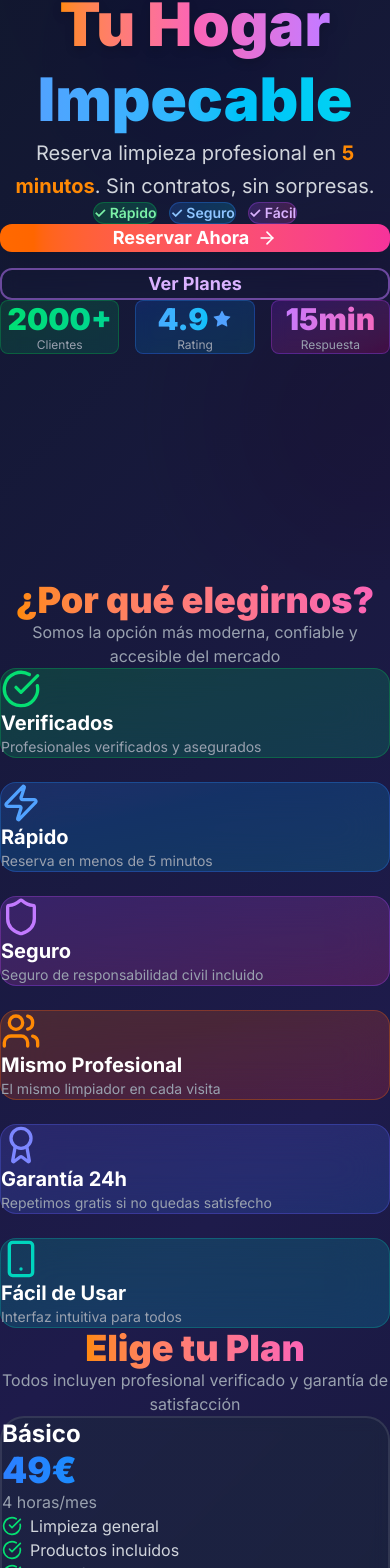
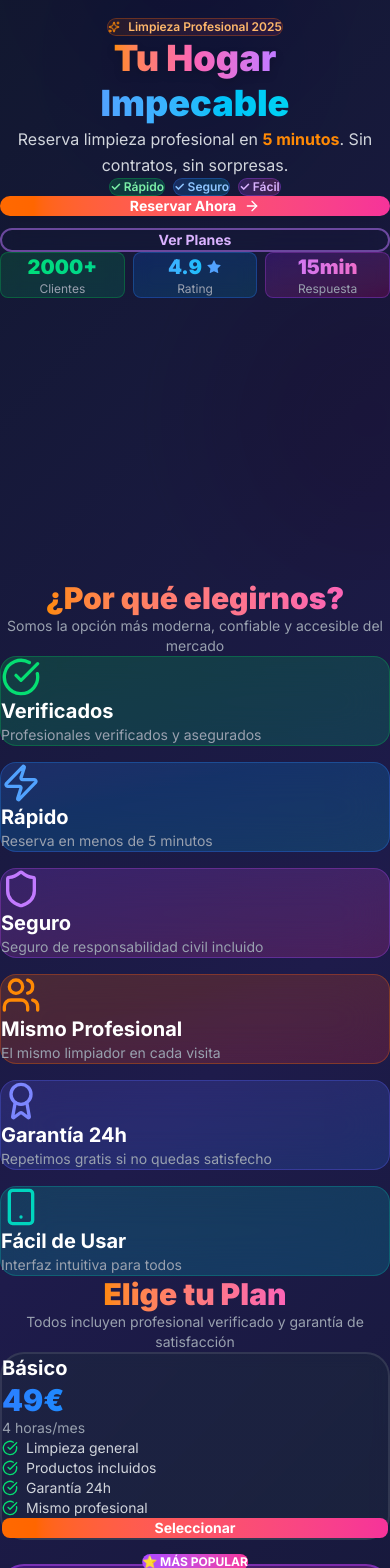
Before and after one commit to madcalle-n8n/limpieza-facil3, a Next.js app: page / in a window 390 px wide. Shown: the part 264-1832 px from the top of the page. Built offline with nearby package versions, Linux system fonts and the light colour scheme.

Commit message:
commit modificacion 4

```diff
--- a/app/page.tsx
+++ b/app/page.tsx
@@ -5,10 +5,10 @@ import Link from 'next/link'
 
 export default function Home() {
   return (
-    <div className="flex flex-col w-full"> {/* Añadido w-full y flex-col para asegurar estructura */}
+    <div className="flex flex-col w-full min-h-screen">
 
       {/* Hero Section */}
-      <section className="relative min-h-screen flex items-center justify-center overflow-hidden pt-20 w-full">
+      <section className="relative w-full min-h-screen flex items-center justify-center overflow-hidden">
         {/* Animated Background Blobs */}
         <div className="absolute inset-0 overflow-hidden pointer-events-none">
           <div className="absolute top-20 left-10 w-72 h-72 bg-purple-600 rounded-full mix-blend-multiply filter blur-3xl opacity-20 animate-blob"></div>
@@ -17,15 +17,15 @@ export default function Home() {
         </div>
 
         {/* Añadido w-full al contenedor principal para asegurar centrado */}
-        <div className="relative z-10 w-full max-w-6xl mx-auto px-4 md:px-8 text-center">
+        <div className="relative z-10 w-full max-w-6xl mx-auto px-4 sm:px-6 md:px-8 lg:px-4 text-center flex flex-col items-center">
           {/* Badge */}
-          <div className="inline-flex items-center gap-2 px-4 py-2 mb-8 bg-gradient-to-r from-orange-500/10 to-pink-500/10 border border-orange-500/30 rounded-full backdrop-blur-xl">
-            <Sparkles className="w-4 h-4 text-orange-400" />
-            <span className="text-sm font-semibold text-orange-300">Limpieza Profesional 2025</span>
+          <div className="inline-flex items-center gap-2 px-3 sm:px-4 py-1.5 sm:py-2 mb-6 sm:mb-8 bg-gradient-to-r from-orange-500/10 to-pink-500/10 border border-orange-500/30 rounded-full backdrop-blur-xl text-xs sm:text-sm">
+            <Sparkles className="w-3 h-3 sm:w-4 sm:h-4 text-orange-400 flex-shrink-0" />
+            <span className="font-semibold text-orange-300">Limpieza Profesional 2025</span>
           </div>
 
           {/* Main Title */}
-          <h1 className="text-6xl md:text-8xl font-black mb-6 leading-tight">
+          <h1 className="text-4xl sm:text-5xl md:text-6xl lg:text-7xl font-black mb-4 sm:mb-6 leading-tight">
             <span className="bg-gradient-to-r from-orange-400 via-pink-400 to-purple-400 bg-clip-text text-transparent drop-shadow-lg">
               Tu Hogar
             </span>
@@ -36,50 +36,50 @@ export default function Home() {
           </h1>
 
           {/* Subtitle */}
-          <p className="text-xl md:text-2xl text-gray-300 mb-8 max-w-2xl mx-auto leading-relaxed">
+          <p className="text-base sm:text-lg md:text-xl lg:text-2xl text-gray-300 mb-6 sm:mb-8 max-w-2xl leading-relaxed px-2">
             Reserva limpieza profesional en <span className="font-bold text-orange-400">5 minutos</span>. Sin contratos, sin sorpresas.
           </p>
 
           {/* CTA Badges */}
-          <div className="flex justify-center gap-3 mb-12 flex-wrap">
-            <div className="px-4 py-2 bg-gradient-to-r from-green-500/20 to-emerald-500/20 border border-green-500/30 rounded-full text-green-300 font-semibold text-sm backdrop-blur">
+          <div className="flex justify-center gap-2 sm:gap-3 mb-8 sm:mb-12 flex-wrap">
+            <div className="px-3 sm:px-4 py-1.5 sm:py-2 bg-gradient-to-r from-green-500/20 to-emerald-500/20 border border-green-500/30 rounded-full text-green-300 font-semibold text-xs sm:text-sm backdrop-blur">
               ✓ Rápido
             </div>
-            <div className="px-4 py-2 bg-gradient-to-r from-blue-500/20 to-cyan-500/20 border border-blue-500/30 rounded-full text-blue-300 font-semibold text-sm backdrop-blur">
+            <div className="px-3 sm:px-4 py-1.5 sm:py-2 bg-gradient-to-r from-blue-500/20 to-cyan-500/20 border border-blue-500/30 rounded-full text-blue-300 font-semibold text-xs sm:text-sm backdrop-blur">
               ✓ Seguro
             </div>
-            <div className="px-4 py-2 bg-gradient-to-r from-purple-500/20 to-pink-500/20 border border-purple-500/30 rounded-full text-purple-300 font-semibold text-sm backdrop-blur">
+            <div className="px-3 sm:px-4 py-1.5 sm:py-2 bg-gradient-to-r from-purple-500/20 to-pink-500/20 border border-purple-500/30 rounded-full text-purple-300 font-semibold text-xs sm:text-sm backdrop-blur">
               ✓ Fácil
             </div>
           </div>
 
           {/* CTA Buttons - Corregidos enlaces */}
-          <div className="flex flex-col sm:flex-row justify-center gap-4 mb-16">
-            <Link href="/reservar" className="group px-8 py-4 bg-gradient-to-r from-orange-500 to-pink-500 text-white rounded-xl font-bold text-lg hover:shadow-2xl transform hover:scale-105 transition-all shadow-xl flex items-center justify-center gap-2">
+          <div className="flex flex-col sm:flex-row justify-center gap-3 sm:gap-4 mb-12 sm:mb-16 w-full sm:w-auto px-2">
+            <Link href="/reservar" className="group px-6 sm:px-8 py-3 sm:py-4 bg-gradient-to-r from-orange-500 to-pink-500 text-white rounded-xl font-bold text-sm sm:text-lg hover:shadow-2xl transform hover:scale-105 transition-all shadow-xl flex items-center justify-center gap-2">
               Reservar Ahora
-              <ArrowRight className="w-5 h-5 group-hover:translate-x-1 transition-transform" />
+              <ArrowRight className="w-4 h-4 sm:w-5 sm:h-5 group-hover:translate-x-1 transition-transform" />
             </Link>
-            <Link href="/#planes" className="px-8 py-4 border-2 border-purple-400/50 text-purple-300 rounded-xl font-bold text-lg hover:bg-purple-400/10 transition-all backdrop-blur flex items-center justify-center">
+            <Link href="/#planes" className="px-6 sm:px-8 py-3 sm:py-4 border-2 border-purple-400/50 text-purple-300 rounded-xl font-bold text-sm sm:text-lg hover:bg-purple-400/10 transition-all backdrop-blur flex items-center justify-center">
               Ver Planes
             </Link>
           </div>
 
           {/* Stats */}
-          <div className="grid grid-cols-3 gap-4 md:gap-8 max-w-xl mx-auto">
-            <div className="p-4 rounded-lg bg-gradient-to-br from-green-600/20 to-emerald-600/20 border border-green-500/30 backdrop-blur hover:scale-110 transition-transform">
-              <div className="text-3xl font-black bg-gradient-to-r from-green-400 to-emerald-400 bg-clip-text text-transparent">
+          <div className="grid grid-cols-3 gap-2 sm:gap-4 md:gap-8 w-full max-w-xl">
+            <div className="p-3 sm:p-4 rounded-lg bg-gradient-to-br from-green-600/20 to-emerald-600/20 border border-green-500/30 backdrop-blur hover:scale-110 transition-transform">
+              <div className="text-xl sm:text-2xl md:text-3xl font-black bg-gradient-to-r from-green-400 to-emerald-400 bg-clip-text text-transparent">
                 2000+
               </div>
               <p className="text-xs text-gray-400 mt-1">Clientes</p>
             </div>
-            <div className="p-4 rounded-lg bg-gradient-to-br from-blue-600/20 to-cyan-600/20 border border-blue-500/30 backdrop-blur hover:scale-110 transition-transform">
-              <div className="text-3xl font-black bg-gradient-to-r from-blue-400 to-cyan-400 bg-clip-text text-transparent flex items-center justify-center gap-1">
-                4.9 <Star className="w-5 h-5 fill-blue-400" />
+            <div className="p-3 sm:p-4 rounded-lg bg-gradient-to-br from-blue-600/20 to-cyan-600/20 border border-blue-500/30 backdrop-blur hover:scale-110 transition-transform">
+              <div className="text-xl sm:text-2xl md:text-3xl font-black bg-gradient-to-r from-blue-400 to-cyan-400 bg-clip-text text-transparent flex items-center justify-center gap-1">
+                4.9 <Star className="w-4 h-4 sm:w-5 sm:h-5 fill-blue-400" />
               </div>
               <p className="text-xs text-gray-400 mt-1">Rating</p>
             </div>
-            <div className="p-4 rounded-lg bg-gradient-to-br from-purple-600/20 to-pink-600/20 border border-purple-500/30 backdrop-blur hover:scale-110 transition-transform">
-              <div className="text-3xl font-black bg-gradient-to-r from-purple-400 to-pink-400 bg-clip-text text-transparent">
+            <div className="p-3 sm:p-4 rounded-lg bg-gradient-to-br from-purple-600/20 to-pink-600/20 border border-purple-500/30 backdrop-blur hover:scale-110 transition-transform">
+              <div className="text-xl sm:text-2xl md:text-3xl font-black bg-gradient-to-r from-purple-400 to-pink-400 bg-clip-text text-transparent">
                 15min
               </div>
               <p className="text-xs text-gray-400 mt-1">Respuesta</p>
@@ -89,18 +89,18 @@ export default function Home() {
       </section>
 
       {/* Features Section */}
-      <section id="features" className="relative py-20 px-4 md:px-8 w-full">
+      <section id="features" className="relative w-full py-12 sm:py-16 md:py-20 px-4 sm:px-6 md:px-8">
         <div className="max-w-6xl mx-auto w-full">
-          <h2 className="text-4xl md:text-5xl font-black text-center mb-4">
+          <h2 className="text-3xl sm:text-4xl md:text-5xl font-black text-center mb-3 sm:mb-4">
             <span className="bg-gradient-to-r from-orange-400 to-pink-400 bg-clip-text text-transparent">
               ¿Por qué elegirnos?
             </span>
           </h2>
-          <p className="text-center text-gray-400 mb-16 max-w-2xl mx-auto">
+          <p className="text-center text-gray-400 mb-12 sm:mb-16 max-w-2xl mx-auto text-sm sm:text-base px-2">
             Somos la opción más moderna, confiable y accesible del mercado
           </p>
 
-          <div className="grid grid-cols-1 md:grid-cols-2 lg:grid-cols-3 gap-6">
+          <div className="grid grid-cols-1 sm:grid-cols-2 lg:grid-cols-3 gap-4 sm:gap-6">
             {[
               { icon: CheckCircle, title: 'Verificados', desc: 'Profesionales verificados y asegurados', color: 'from-green-500/20 to-emerald-500/20', border: 'border-green-500/30', iconColor: 'text-green-400' },
               { icon: Zap, title: 'Rápido', desc: 'Reserva en menos de 5 minutos', color: 'from-blue-500/20 to-cyan-500/20', border: 'border-blue-500/30', iconColor: 'text-blue-400' },
@@ -126,18 +126,18 @@ export default function Home() {
       </section>
 
       {/* Pricing Section */}
-      <section id="planes" className="relative py-20 px-4 md:px-8 w-full">
+      <section id="planes" className="relative w-full py-12 sm:py-16 md:py-20 px-4 sm:px-6 md:px-8">
         <div className="max-w-6xl mx-auto w-full">
-          <h2 className="text-4xl md:text-5xl font-black text-center mb-4">
+          <h2 className="text-3xl sm:text-4xl md:text-5xl font-black text-center mb-3 sm:mb-4">
             <span className="bg-gradient-to-r from-orange-400 to-pink-400 bg-clip-text text-transparent">
               Elige tu Plan
             </span>
           </h2>
-          <p className="text-center text-gray-400 mb-16 max-w-2xl mx-auto">
+          <p className="text-center text-gray-400 mb-12 sm:mb-16 max-w-2xl mx-auto text-sm sm:text-base px-2">
             Todos incluyen profesional verificado y garantía de satisfacción
           </p>
 
-          <div className="grid grid-cols-1 md:grid-cols-3 gap-8">
+          <div className="grid grid-cols-1 md:grid-cols-3 gap-6 sm:gap-8">
             {[
               { name: 'Básico', price: '49€', desc: '4 horas/mes', features: ['Limpieza general', 'Productos incluidos', 'Garantía 24h', 'Mismo profesional'], color: 'from-blue-500 to-cyan-500' },
               { name: 'Estándar', price: '89€', desc: '8 horas/mes', features: ['Limpieza profunda', 'Productos premium', 'Cocina a fondo', 'Horarios flexibles', 'Prioridad'], popular: true, color: 'from-purple-500 to-pink-500' },
@@ -145,36 +145,36 @@ export default function Home() {
             ].map((plan, idx) => (
               <div
                 key={idx}
-                className={`relative group p-8 rounded-3xl border-2 backdrop-blur transition-all transform hover:scale-105 ${
+                className={`relative group p-6 sm:p-8 rounded-3xl border-2 backdrop-blur transition-all transform hover:scale-105 ${
                   plan.popular
                     ? `bg-gradient-to-br from-purple-600/30 to-pink-600/30 border-purple-500/50`
                     : 'bg-gradient-to-br from-slate-800/50 to-slate-800/50 border-white/10'
                 }`}
               >
                 {plan.popular && (
-                  <div className="absolute -top-4 left-1/2 transform -translate-x-1/2 z-10">
-                    <div className={`bg-gradient-to-r ${plan.color} text-white px-4 py-1 rounded-full text-sm font-bold flex items-center gap-1`}>
+                  <div className="absolute -top-3 sm:-top-4 left-1/2 transform -translate-x-1/2 z-10">
+                    <div className={`bg-gradient-to-r ${plan.color} text-white px-3 sm:px-4 py-1 rounded-full text-xs sm:text-sm font-bold flex items-center gap-1`}>
                       ⭐ MÁS POPULAR
                     </div>
                   </div>
                 )}
 
-                <h3 className="text-2xl font-bold text-white mb-2">{plan.name}</h3>
-                <p className={`text-4xl font-black bg-gradient-to-r ${plan.color} bg-clip-text text-transparent mb-1`}>
+                <h3 className="text-xl sm:text-2xl font-bold text-white mb-2">{plan.name}</h3>
+                <p className={`text-3xl sm:text-4xl font-black bg-gradient-to-r ${plan.color} bg-clip-text text-transparent mb-1`}>
                   {plan.price}
                 </p>
-                <p className="text-gray-400 mb-6">{plan.desc}</p>
+                <p className="text-sm sm:text-base text-gray-400 mb-6">{plan.desc}</p>
 
-                <ul className="space-y-3 mb-8">
+                <ul className="space-y-2 sm:space-y-3 mb-6 sm:mb-8">
                   {plan.features.map((feature, i) => (
-                    <li key={i} className="flex items-center gap-2 text-gray-300">
-                      <CheckCircle className="w-5 h-5 text-green-400 flex-shrink-0" />
+                    <li key={i} className="flex items-center gap-2 text-sm sm:text-base text-gray-300">
+                      <CheckCircle className="w-4 h-4 sm:w-5 sm:h-5 text-green-400 flex-shrink-0" />
                       {feature}
                     </li>
                   ))}
                 </ul>
 
-                <Link href="/reservar" className={`block w-full py-3 rounded-lg font-bold transition-all text-center ${
+                <Link href="/reservar" className={`block w-full py-2 sm:py-3 rounded-lg font-bold transition-all text-center text-sm sm:text-base ${
                   plan.popular
                     ? 'bg-gradient-to-r from-purple-600 to-pink-600 text-white hover:shadow-lg'
                     : 'bg-gradient-to-r from-orange-500 to-pink-500 text-white hover:shadow-lg'
@@ -188,31 +188,31 @@ export default function Home() {
       </section>
 
       {/* Contact Section */}
-      <section className="relative py-20 px-4 md:px-8 w-full">
+      <section className="relative w-full py-12 sm:py-16 md:py-20 px-4 sm:px-6 md:px-8">
         <div className="max-w-6xl mx-auto w-full">
-          <div className="relative p-12 rounded-3xl bg-gradient-to-r from-slate-800/50 to-slate-800/50 border border-purple-500/20 backdrop-blur-xl overflow-hidden">
+          <div className="relative p-8 sm:p-12 rounded-3xl bg-gradient-to-r from-slate-800/50 to-slate-800/50 border border-purple-500/20 backdrop-blur-xl overflow-hidden">
             <div className="absolute inset-0 bg-gradient-to-r from-purple-600/10 via-pink-600/10 to-purple-600/10 rounded-3xl"></div>
 
             <div className="relative z-10">
-              <h2 className="text-3xl md:text-4xl font-black text-center mb-12">
+              <h2 className="text-2xl sm:text-3xl md:text-4xl font-black text-center mb-8 sm:mb-12">
                 <span className="bg-gradient-to-r from-orange-400 to-pink-400 bg-clip-text text-transparent">
                   ¿Preguntas? Estamos Aquí
                 </span>
               </h2>
 
-              <div className="grid grid-cols-1 md:grid-cols-3 gap-8">
+              <div className="grid grid-cols-1 sm:grid-cols-3 gap-6 sm:gap-8">
                 {[
                   { icon: '📞', title: 'Teléfono', value: '+34 600 123 456', desc: '24/7' },
                   { icon: '💬', title: 'Telegram', value: '@LimpiezaFacilBot', desc: '5 min respuesta' },
                   { icon: '📧', title: 'Email', value: 'info@limpiezafacil.es', desc: '2h respuesta' }
                 ].map((contact, idx) => (
                   <div key={idx} className="text-center group hover:scale-110 transition-transform">
-                    <div className="text-5xl mb-4">{contact.icon}</div>
-                    <h3 className="text-xl font-bold text-white mb-2">{contact.title}</h3>
-                    <p className="text-2xl font-black bg-gradient-to-r from-orange-400 to-pink-400 bg-clip-text text-transparent">
+                    <div className="text-4xl sm:text-5xl mb-4">{contact.icon}</div>
+                    <h3 className="text-lg sm:text-xl font-bold text-white mb-2">{contact.title}</h3>
+                    <p className="text-lg sm:text-2xl font-black bg-gradient-to-r from-orange-400 to-pink-400 bg-clip-text text-transparent break-words px-1">
                       {contact.value}
                     </p>
-                    <p className="text-sm text-gray-400">{contact.desc}</p>
+                    <p className="text-xs sm:text-sm text-gray-400">{contact.desc}</p>
                   </div>
                 ))}
               </div>
```
